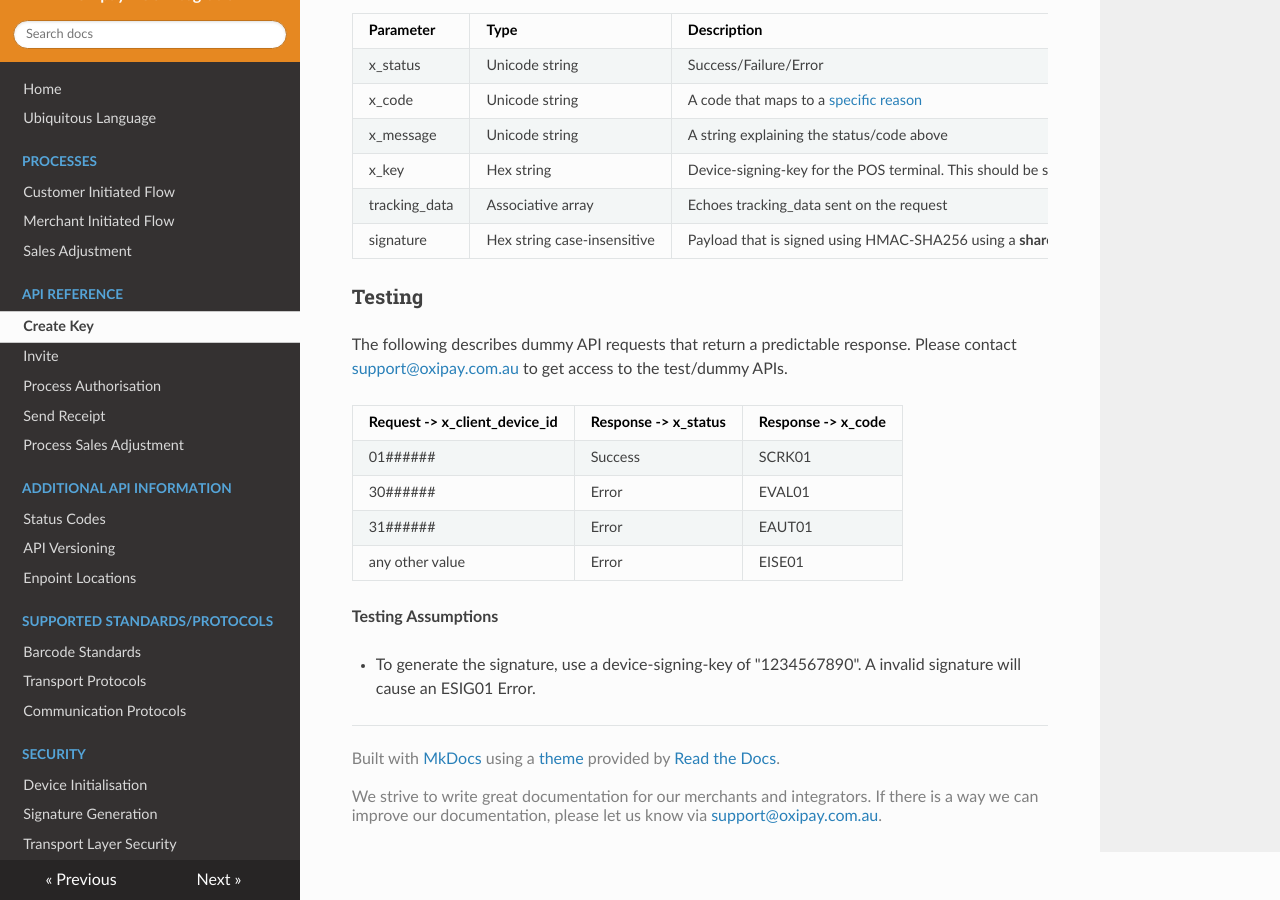
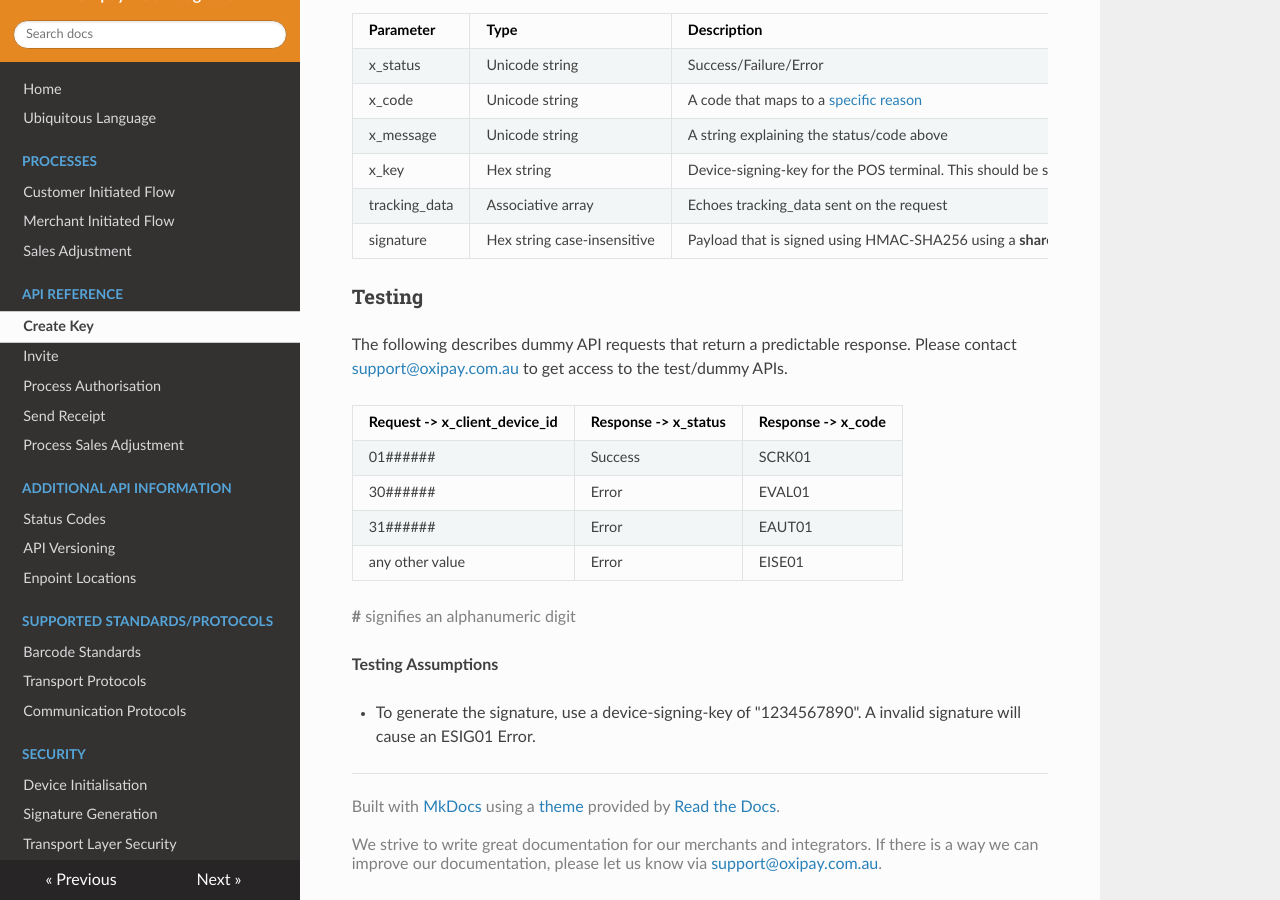
Before and after one commit to oxipay/posdocs, an MkDocs documentation site: the page built from docs/api/create_key.md, in a window 1280 px wide and 900 px high, scrolled down 670 px. Built offline with MkDocs 1.6.1, drawn with Linux system fonts in a browser that asks for light colours; nearby versions of some CDN libraries; old or Windows-style settings are respelled for this version of MkDocs.

Commit message:
Changes based on PR comments

```diff
--- a/docs/api/create_key.md
+++ b/docs/api/create_key.md
@@ -37,6 +37,8 @@ Request -> x_client_device_id | Response -> x_status | Response -> x_code
 31###### | Error | EAUT01
 any other value | Error | EISE01
 
+<span style="color:grey;"><b>#</b> signifies an alphanumeric digit</span>
+
 **Testing Assumptions**
 
 * To generate the signature, use a device-signing-key of "1234567890". A invalid signature will cause an ESIG01 Error.
```
Also changed, not shown: docs/api/send_receipt.md (+2 -0 lines).
